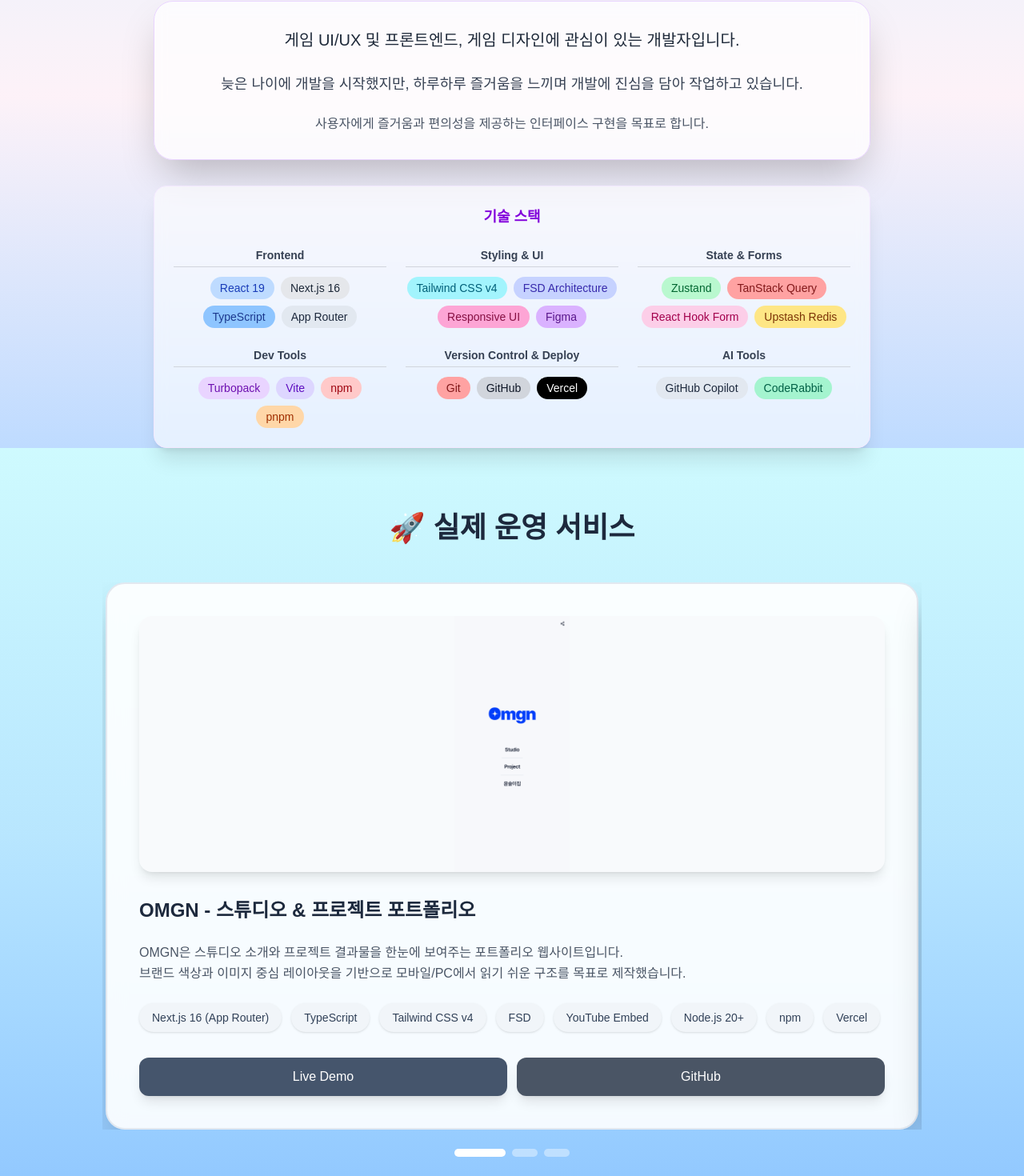
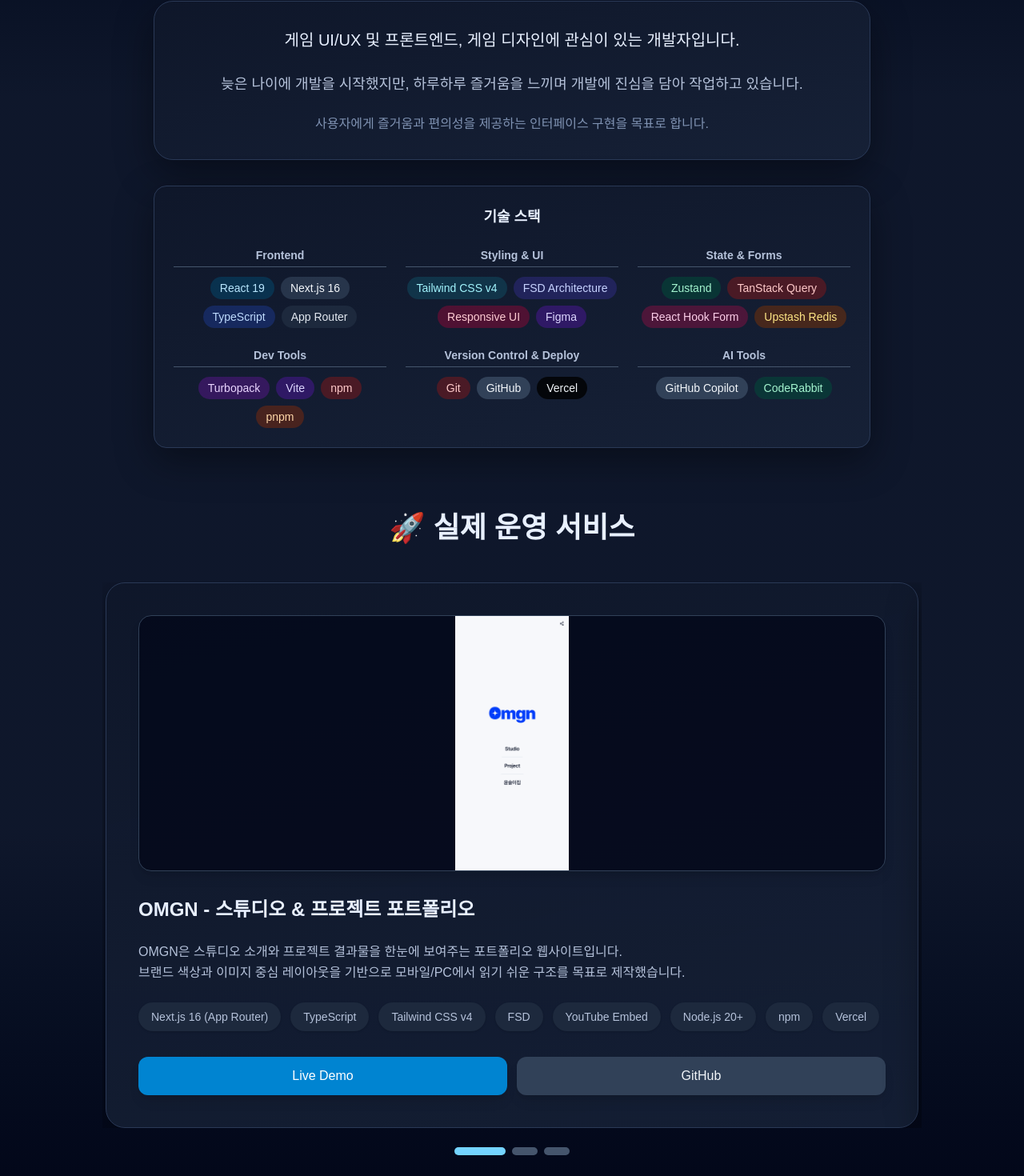
Before and after one commit to yuwonkyu/portfolio, a React (Vite) app: page / in a window 1280 px wide. Shown: the part 319-1789 px from the top of the page at 80% size. Built offline with nearby package versions, Linux system fonts and the light colour scheme; a web font is replaced by a local one.

Commit message:
다크 테마 적용 및 헤더 섹션 순서 정리

```diff
--- a/src/App.css
+++ b/src/App.css
@@ -1,8 +1,70 @@
 @import url("https://cdn.jsdelivr.net/gh/orioncactus/pretendard@v1.3.9/dist/web/static/pretendard.min.css");
 @import "tailwindcss";
+
+:root {
+  --bg-base: #070b16;
+  --bg-surface: #0f172a;
+  --bg-surface-soft: #172238;
+  --border-subtle: #2a3956;
+  --accent-primary: #60a5fa;
+  --accent-secondary: #22d3ee;
+  --text-main: #e8f0ff;
+  --text-second: #b5c2da;
+  --text-third: #7f92b2;
+}
 
 @layer base {
   html {
     font-family: Pretendard, sans-serif;
   }
+
+  html,
+  body,
+  #root {
+    min-height: 100%;
+  }
+
+  body {
+    background:
+      radial-gradient(
+        circle at 12% 18%,
+        rgba(96, 165, 250, 0.14),
+        transparent 38%
+      ),
+      radial-gradient(
+        circle at 88% 80%,
+        rgba(34, 211, 238, 0.1),
+        transparent 36%
+      ),
+      linear-gradient(160deg, #05070f 0%, #0a1020 42%, #0d1528 100%);
+    color: var(--text-main);
+  }
 }
+
+.text-main {
+  color: var(--text-main);
+}
+
+.text-second {
+  color: var(--text-second);
+}
+
+.text-third {
+  color: var(--text-third);
+}
+
+.surface-card {
+  background: linear-gradient(
+    165deg,
+    rgba(15, 23, 42, 0.9) 0%,
+    rgba(23, 34, 56, 0.86) 100%
+  );
+  border: 1px solid var(--border-subtle);
+  box-shadow: 0 16px 48px rgba(0, 0, 0, 0.38);
+}
+
+.surface-panel {
+  background-color: rgba(15, 23, 42, 0.72);
+  border: 1px solid var(--border-subtle);
+  backdrop-filter: blur(10px);
+}
--- a/src/App.tsx
+++ b/src/App.tsx
@@ -20,18 +20,15 @@ function App() {
   );
 
   return (
-    <div className="min-h-screen">
+    <div className="min-h-screen text-main">
       <Header />
 
-      <IntroSection
-        avatar="/me.jpg"
-        className="bg-gradient-to-b from-sky-100 via-cyan-100 to-blue-200"
-      />
+      <IntroSection avatar="/me.jpg" />
 
       <ProjectSection
         id="live-services"
         title="🚀 실제 운영 서비스"
-        bgGradient="bg-gradient-to-b from-cyan-100 via-sky-200 to-blue-300"
+        bgGradient="bg-gradient-to-b from-slate-900 via-slate-900 to-slate-950"
         projects={liveServiceProjects}
         enableCarousel
         colorScheme={colorSchemes.ocean}
@@ -40,20 +37,18 @@ function App() {
       <ProjectSection
         id="personal"
         title="🎮 개인 프로젝트"
-        bgGradient="bg-gradient-to-b from-blue-200 via-indigo-300 to-indigo-500"
+        bgGradient="bg-gradient-to-b from-slate-950 via-slate-900 to-slate-950"
         projects={personalProjects}
         enableCarousel
-        sectionTitleColor="text-white"
         colorScheme={colorSchemes.ocean}
       />
 
       <ProjectSection
         id="growth"
         title="📚 성장 프로젝트 (기초 · 중급 · 심화)"
-        bgGradient="bg-gradient-to-b from-indigo-500 via-slate-700 to-slate-900"
+        bgGradient="bg-gradient-to-b from-slate-950 via-slate-900 to-black"
         projects={growthProjects}
         enableCarousel
-        sectionTitleColor="text-white"
         colorScheme={colorSchemes.ocean}
       />
 
--- a/src/components/Header.tsx
+++ b/src/components/Header.tsx
@@ -20,31 +20,36 @@ const Header = ({
       id: "intro",
       label: "소개",
       href: "#intro",
-      colorScheme: "bg-purple-100 hover:bg-purple-200 text-purple-700",
+      colorScheme:
+        "bg-slate-800/90 hover:bg-slate-700 text-main border border-slate-600/70",
+    },
+    {
+      id: "live-services",
+      label: "서비스",
+      href: "#live-services",
+      colorScheme:
+        "bg-slate-800/90 hover:bg-slate-700 text-second border border-slate-600/70",
     },
     {
       id: "personal",
       label: "개인",
       href: "#personal",
-      colorScheme: "bg-sky-100 hover:bg-sky-200 text-sky-700",
-    },
-    {
-      id: "live-services",
-      label: "서비스",
-      href: "#live-services",
-      colorScheme: "bg-emerald-100 hover:bg-emerald-200 text-emerald-700",
+      colorScheme:
+        "bg-slate-800/90 hover:bg-slate-700 text-second border border-slate-600/70",
     },
     {
       id: "growth",
       label: "학습",
       href: "#growth",
-      colorScheme: "bg-cyan-100 hover:bg-cyan-200 text-cyan-700",
+      colorScheme:
+        "bg-slate-800/90 hover:bg-slate-700 text-third border border-slate-600/70",
     },
     {
       id: "contact",
       label: "연락",
       href: "#contact",
-      colorScheme: "bg-blue-100 hover:bg-blue-200 text-blue-700",
+      colorScheme:
+        "bg-slate-800/90 hover:bg-slate-700 text-third border border-slate-600/70",
     },
   ],
   className = "",
@@ -61,12 +66,12 @@ const Header = ({
 
   return (
     <header
-      className={`fixed top-0 left-0 right-0 z-50 bg-white/90 backdrop-blur-md border-b border-purple-200 shadow-lg ${className}`}
+      className={`fixed top-0 left-0 right-0 z-50 bg-slate-950/75 backdrop-blur-md border-b border-slate-700/80 shadow-lg ${className}`}
     >
       <div className="max-w-7xl mx-auto px-4 sm:px-6 lg:px-8">
         <div className="flex justify-between items-center h-16">
           {/* Logo & Title */}
-          <h1 className="font-bold text-purple-600 text-sm sm:text-lg">
+          <h1 className="font-bold text-main text-sm sm:text-lg">
             <span>{logo}</span>
             <span className="hidden sm:inline"> {title}</span>
           </h1>
--- a/src/components/IntroSection.tsx
+++ b/src/components/IntroSection.tsx
@@ -20,12 +20,12 @@ const IntroSection = ({
   return (
     <section
       id="intro"
-      className={`min-h-screen bg-linear-to-br from-purple-100 via-pink-50 to-blue-50 flex items-center pt-16 ${className}`}
+      className={`min-h-screen bg-linear-to-b from-slate-950 via-slate-900 to-slate-900 flex items-center pt-16 ${className}`}
     >
       <div className="max-w-6xl mx-auto px-4 sm:px-6 lg:px-8 w-full">
         <div className="text-center">
           {/* Avatar */}
-          <div className="w-24 h-24 sm:w-40 sm:h-40 bg-linear-to-br from-purple-200 to-pink-200 rounded-full border-4 border-purple-300 shadow-xl mx-auto flex items-center justify-center text-7xl mb-6 sm:mb-8 overflow-hidden">
+          <div className="w-24 h-24 sm:w-40 sm:h-40 bg-linear-to-br from-slate-800 to-slate-700 rounded-full border-4 border-slate-600 shadow-xl mx-auto flex items-center justify-center text-7xl mb-6 sm:mb-8 overflow-hidden">
             {avatar.startsWith("/") || avatar.startsWith("http") ? (
               <img
                 src={avatar}
@@ -38,24 +38,24 @@ const IntroSection = ({
           </div>
 
           {/* Title */}
-          <h2 className="text-2xl sm:text-4xl font-bold text-purple-800 mb-4 sm:mb-6">
+          <h2 className="text-2xl sm:text-4xl font-bold text-main mb-4 sm:mb-6">
             {title}
           </h2>
 
           {/* Description Card */}
-          <div className="bg-white/70 backdrop-blur-sm rounded-3xl p-4 sm:p-8 max-w-4xl mx-auto shadow-2xl border border-purple-200 mb-6 sm:mb-8">
+          <div className="surface-card rounded-3xl p-4 sm:p-8 max-w-4xl mx-auto mb-6 sm:mb-8">
             {descriptions.map((desc, index) => (
               <p
                 key={index}
                 className={`
                   ${
                     index === 0
-                      ? "text-gray-800 text-base sm:text-xl mb-3 sm:mb-6 leading-relaxed"
+                      ? "text-main text-base sm:text-xl mb-3 sm:mb-6 leading-relaxed"
                       : ""
                   }
-                  ${index === 1 ? "text-gray-700 text-sm sm:text-lg mb-3 sm:mb-6" : ""}
-                  ${index === 2 ? "text-gray-600 text-sm sm:text-base" : ""}
-                  ${index > 2 ? "text-gray-600 text-sm sm:text-base mt-3 sm:mt-4" : ""}
+                  ${index === 1 ? "text-second text-sm sm:text-lg mb-3 sm:mb-6" : ""}
+                  ${index === 2 ? "text-third text-sm sm:text-base" : ""}
+                  ${index > 2 ? "text-third text-sm sm:text-base mt-3 sm:mt-4" : ""}
                 `}
               >
                 {desc}
--- a/src/components/ProjectCard.tsx
+++ b/src/components/ProjectCard.tsx
@@ -38,10 +38,10 @@ const ProjectCard = ({ project, colorScheme }: ProjectCardProps) => {
 
   return (
     <div
-      className={`bg-white/90 backdrop-blur-md rounded-3xl p-5 sm:p-10 shadow-2xl border-2 ${colorScheme.border}`}
+      className={`rounded-3xl p-5 sm:p-10 shadow-2xl border-2 ${colorScheme.bg} ${colorScheme.border}`}
     >
       <div
-        className={`h-48 sm:h-80 ${colorScheme.bg} rounded-2xl mb-4 sm:mb-8 flex items-center justify-center overflow-hidden relative shadow-lg`}
+        className={`h-48 sm:h-80 bg-slate-950/70 rounded-2xl mb-4 sm:mb-8 flex items-center justify-center overflow-hidden relative shadow-lg border border-slate-700`}
       >
         {project.imageUrl && !isImageHidden ? (
           <img
@@ -54,7 +54,7 @@ const ProjectCard = ({ project, colorScheme }: ProjectCardProps) => {
             draggable={false}
           />
         ) : (
-          <div className="text-7xl text-gray-400">🚀</div>
+          <div className="text-7xl text-third">🚀</div>
         )}
       </div>
 
@@ -100,7 +100,7 @@ const ProjectCard = ({ project, colorScheme }: ProjectCardProps) => {
         {project.githubUrl && (
           <button
             onClick={() => window.open(project.githubUrl, "_blank")}
-            className="bg-gray-600 text-white px-4 py-2 sm:px-6 sm:py-3 rounded-xl hover:bg-gray-700 cursor-pointer font-medium shadow-lg flex-1 text-center text-sm sm:text-base"
+            className="bg-slate-700 text-slate-100 px-4 py-2 sm:px-6 sm:py-3 rounded-xl hover:bg-slate-600 cursor-pointer font-medium shadow-lg flex-1 text-center text-sm sm:text-base"
           >
             GitHub
           </button>
--- a/src/components/ProjectSection.tsx
+++ b/src/components/ProjectSection.tsx
@@ -245,8 +245,8 @@ const ProjectSection = ({
                   aria-label={`${project.title}로 이동`}
                   className={`h-2.5 rounded-full transition-all cursor-pointer ${
                     currentIndex === index
-                      ? "w-16 bg-white"
-                      : "w-8 bg-white/40 hover:bg-white/70"
+                      ? "w-16 bg-sky-300"
+                      : "w-8 bg-slate-600 hover:bg-slate-500"
                   }`}
                 />
               ))}
--- a/src/components/TechStack.tsx
+++ b/src/components/TechStack.tsx
@@ -12,68 +12,68 @@ const TechStack = ({ className = "" }: TechStackProps) => {
     {
       title: "Frontend",
       techs: [
-        { name: "React 19", color: "bg-blue-200 text-blue-800" },
-        { name: "Next.js 16", color: "bg-gray-200 text-gray-800" },
-        { name: "TypeScript", color: "bg-blue-300 text-blue-900" },
-        { name: "App Router", color: "bg-slate-200 text-slate-800" },
+        { name: "React 19", color: "bg-sky-900/50 text-sky-200" },
+        { name: "Next.js 16", color: "bg-slate-700/70 text-slate-100" },
+        { name: "TypeScript", color: "bg-blue-900/50 text-blue-200" },
+        { name: "App Router", color: "bg-slate-800 text-slate-200" },
       ],
     },
     {
       title: "Styling & UI",
       techs: [
-        { name: "Tailwind CSS v4", color: "bg-cyan-200 text-cyan-800" },
-        { name: "FSD Architecture", color: "bg-indigo-200 text-indigo-800" },
-        { name: "Responsive UI", color: "bg-pink-300 text-pink-900" },
-        { name: "Figma", color: "bg-purple-300 text-purple-900" },
+        { name: "Tailwind CSS v4", color: "bg-cyan-900/50 text-cyan-200" },
+        { name: "FSD Architecture", color: "bg-indigo-900/50 text-indigo-200" },
+        { name: "Responsive UI", color: "bg-rose-900/50 text-rose-200" },
+        { name: "Figma", color: "bg-violet-900/50 text-violet-200" },
       ],
     },
     {
       title: "State & Forms",
       techs: [
-        { name: "Zustand", color: "bg-green-200 text-green-800" },
-        { name: "TanStack Query", color: "bg-red-300 text-red-900" },
-        { name: "React Hook Form", color: "bg-pink-200 text-pink-800" },
-        { name: "Upstash Redis", color: "bg-amber-200 text-amber-900" },
+        { name: "Zustand", color: "bg-emerald-900/50 text-emerald-200" },
+        { name: "TanStack Query", color: "bg-red-900/50 text-red-200" },
+        { name: "React Hook Form", color: "bg-pink-900/50 text-pink-200" },
+        { name: "Upstash Redis", color: "bg-amber-900/50 text-amber-200" },
       ],
     },
     {
       title: "Dev Tools",
       techs: [
-        { name: "Turbopack", color: "bg-purple-200 text-purple-800" },
-        { name: "Vite", color: "bg-violet-200 text-violet-800" },
-        { name: "npm", color: "bg-red-200 text-red-800" },
-        { name: "pnpm", color: "bg-orange-200 text-orange-800" },
+        { name: "Turbopack", color: "bg-purple-900/50 text-purple-200" },
+        { name: "Vite", color: "bg-violet-900/50 text-violet-200" },
+        { name: "npm", color: "bg-red-900/50 text-red-200" },
+        { name: "pnpm", color: "bg-orange-900/50 text-orange-200" },
       ],
     },
     {
       title: "Version Control & Deploy",
       techs: [
-        { name: "Git", color: "bg-red-300 text-red-900" },
-        { name: "GitHub", color: "bg-gray-300 text-gray-900" },
-        { name: "Vercel", color: "bg-black text-white" },
+        { name: "Git", color: "bg-red-900/50 text-red-200" },
+        { name: "GitHub", color: "bg-slate-700 text-slate-100" },
+        { name: "Vercel", color: "bg-black/80 text-slate-100" },
       ],
     },
     {
       title: "AI Tools",
       techs: [
-        { name: "GitHub Copilot", color: "bg-slate-200 text-slate-800" },
-        { name: "CodeRabbit", color: "bg-emerald-200 text-emerald-800" },
+        { name: "GitHub Copilot", color: "bg-slate-700 text-slate-100" },
+        { name: "CodeRabbit", color: "bg-emerald-900/50 text-emerald-200" },
       ],
     },
   ];
 
   return (
     <div
-      className={`bg-white/60 backdrop-blur-sm rounded-2xl p-6 max-w-4xl mx-auto shadow-xl border border-purple-100 ${className}`}
+      className={`surface-card rounded-2xl p-6 max-w-4xl mx-auto ${className}`}
     >
-      <h3 className="text-purple-700 font-bold mb-6 text-lg text-center">
+      <h3 className="text-main font-bold mb-6 text-lg text-center">
         기술 스택
       </h3>
 
       <div className="grid grid-cols-1 md:grid-cols-2 lg:grid-cols-3 gap-6">
         {techCategories.map((category, categoryIndex) => (
           <div key={categoryIndex} className="space-y-3">
-            <h4 className="text-sm font-semibold text-gray-700 text-center border-b border-gray-300 pb-1">
+            <h4 className="text-sm font-semibold text-second text-center border-b border-slate-600 pb-1">
               {category.title}
             </h4>
             <div className="flex flex-wrap justify-center gap-2">
--- a/src/data/projectsData.ts
+++ b/src/data/projectsData.ts
@@ -226,14 +226,14 @@ export const personalProjects: ProjectData[] = [
 
 export const colorSchemes = {
   ocean: {
-    bg: "bg-slate-50",
-    border: "border-slate-200",
-    titleColor: "text-slate-800",
-    descColor: "text-gray-600",
-    techBg: "bg-slate-100",
-    techText: "text-slate-700",
-    buttonBg: "bg-slate-600",
-    buttonHover: "hover:bg-slate-700",
+    bg: "surface-card",
+    border: "border-slate-700/80",
+    titleColor: "text-main",
+    descColor: "text-second",
+    techBg: "bg-slate-800",
+    techText: "text-second",
+    buttonBg: "bg-sky-600",
+    buttonHover: "hover:bg-sky-500",
   },
   green: {
     bg: "bg-green-100",
```
Also changed, not shown: src/components/Footer.tsx (+17 -15 lines), public/favicon.png.
